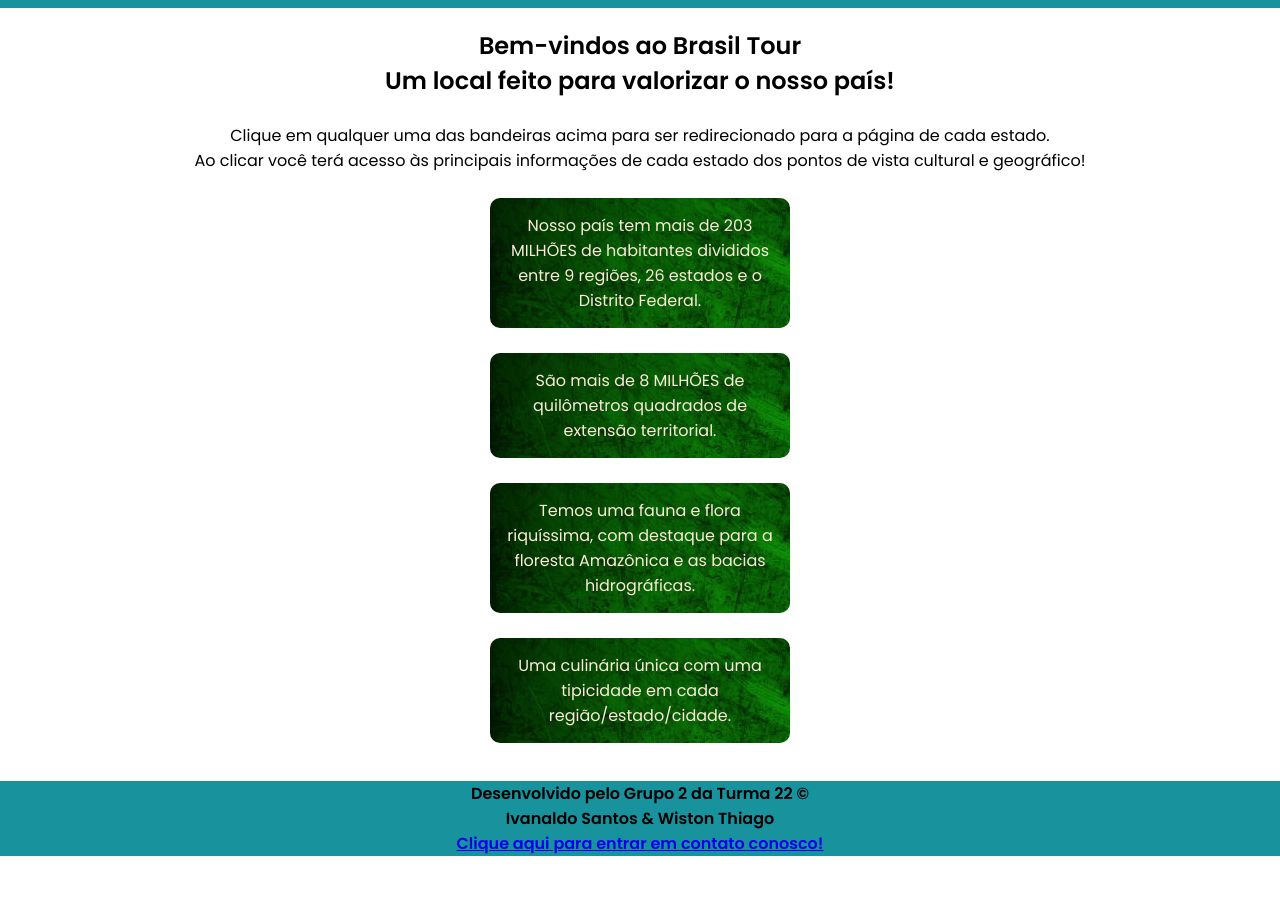
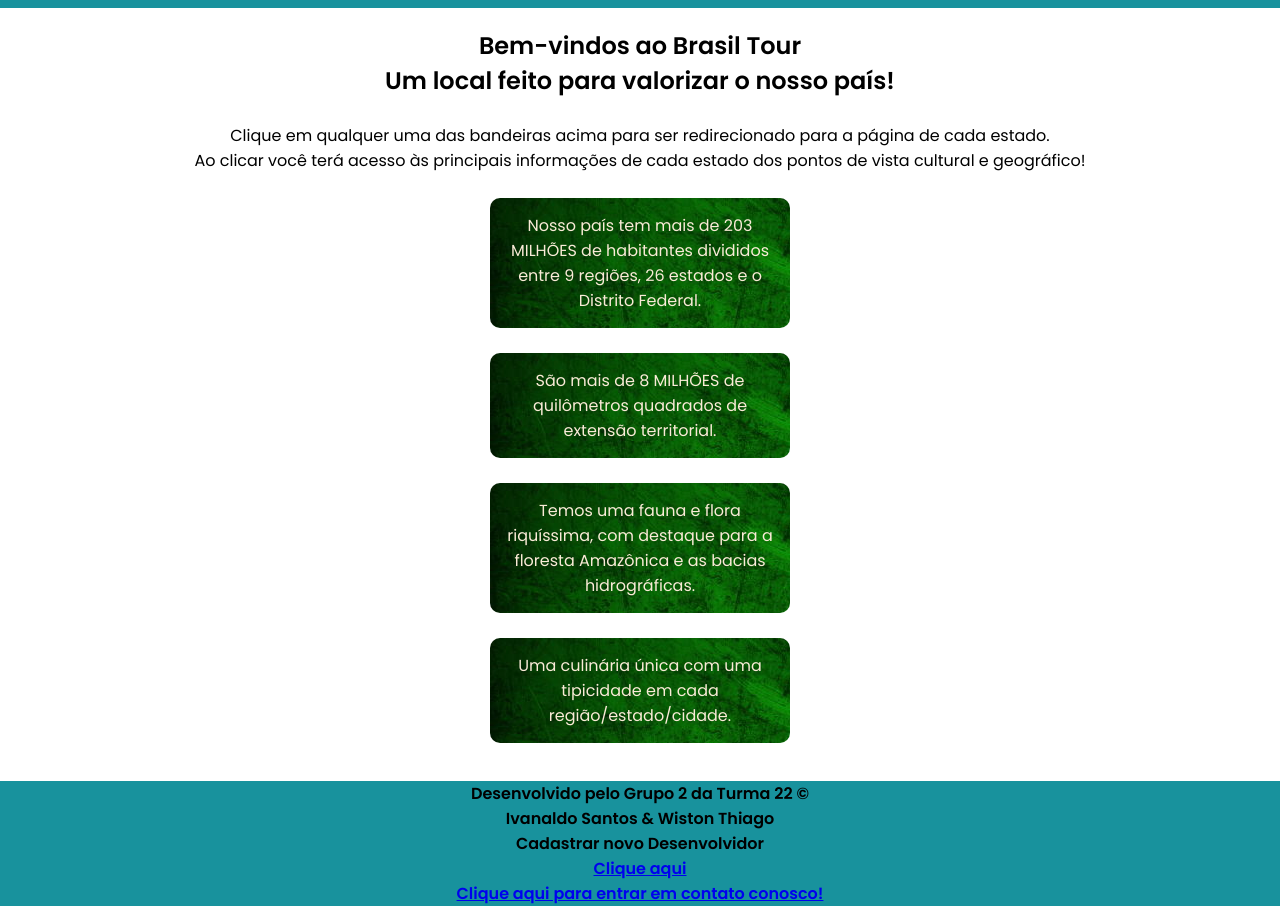
Before and after one commit to IVANALDOSANTOS/projetointegrador02-main, a plain HTML site: page index.html in a window 1280 px wide. Shown: the part 80-986 px from the top of the page. Before the commit the page ends 936 px from the top, so only its background shows below. Drawn offline with Linux system fonts and the light colour scheme.

Commit message:
PORTIFOLIO ATUALIZADO

```diff
--- a/index.html
+++ b/index.html
@@ -79,6 +79,8 @@
             <div class="footer">
                 <p>Desenvolvido pelo Grupo 2 da Turma 22 &copy</p>
                 <p>Ivanaldo Santos & Wiston Thiago</p>
+                <p>Cadastrar novo Desenvolvidor</p>
+                <p><a href="/portifolio.html">Clique aqui</a></p>
                 <p><a href="/forms.html">Clique aqui para entrar em contato conosco!</a></p>
             </div>
         </footer>
```
Also changed, not shown: portifolio.html (+1 -1 lines).
